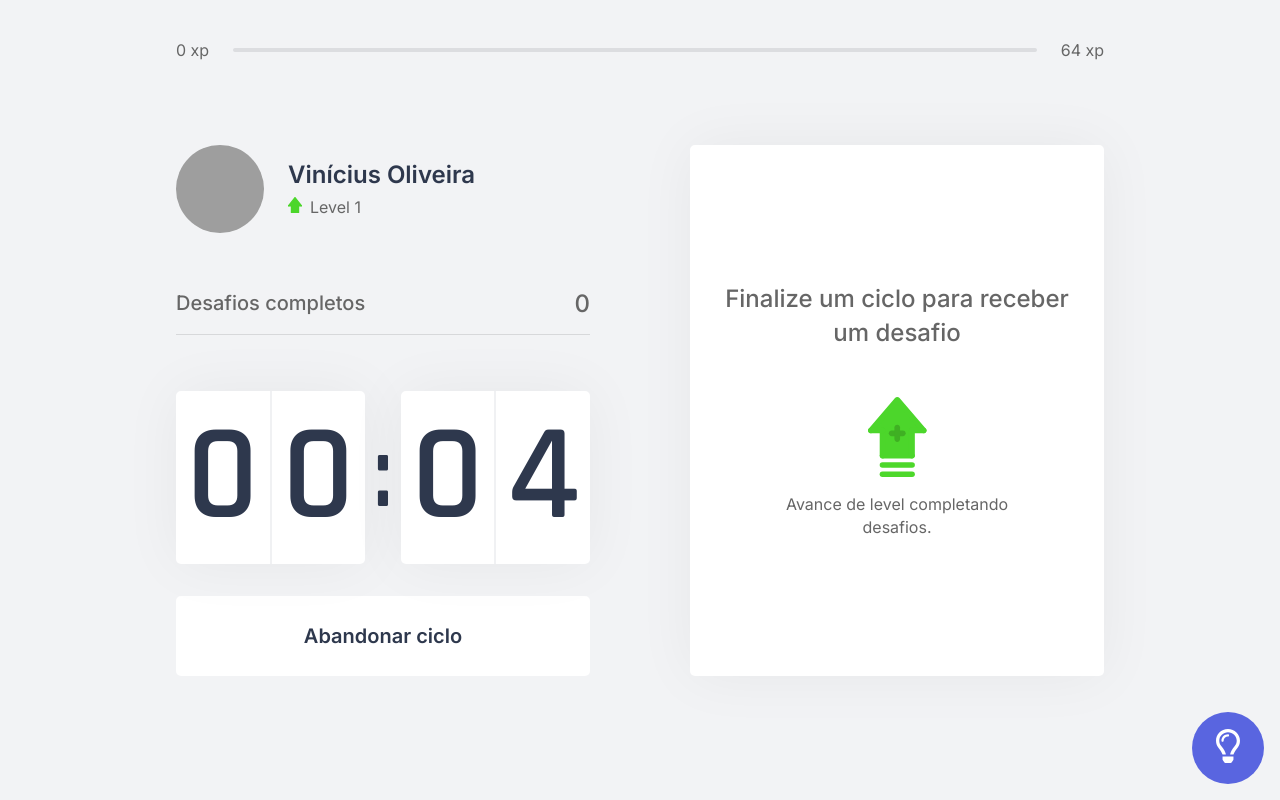
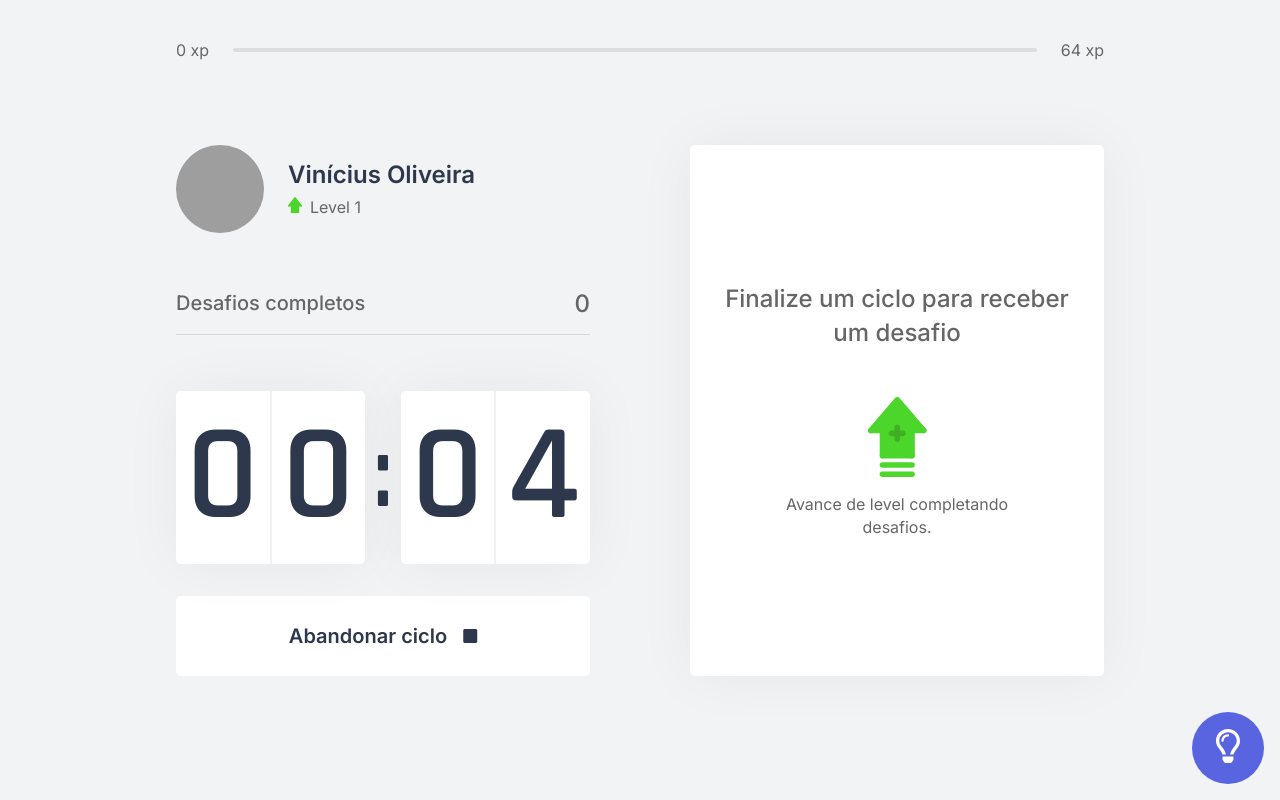
Before and after one commit to viniciusoliveiras/NLW-4, a Next.js app: page / in a window 1280 px wide. Both pictures are taken after a click on the button "Iniciar um ciclo". Built offline with nearby package versions, Linux system fonts and the light colour scheme; grey boxes are pictures that could not be loaded.

Commit message:
Icons updated (Font Awesome)

```diff
--- a/package.json
+++ b/package.json
@@ -8,11 +8,6 @@
     "start": "next start"
   },
   "dependencies": {
-    "@fortawesome/fontawesome-free": "^5.15.2",
-    "@fortawesome/fontawesome-svg-core": "^1.2.34",
-    "@fortawesome/free-regular-svg-icons": "^5.15.2",
-    "@fortawesome/free-solid-svg-icons": "^5.15.2",
-    "@fortawesome/react-fontawesome": "^0.1.14",
     "js-cookie": "^2.2.1",
     "next": "10.0.7",
     "react": "17.0.1",
--- a/src/components/Countdown.tsx
+++ b/src/components/Countdown.tsx
@@ -31,8 +31,7 @@ export function Countdown() {
 
       {hasFinished ? (
         <button disabled className={styles.countdownButton}>
-          Ciclo encerrado{' '}
-          <img src='icons/completedCicle.svg' alt='Ciclo encerrado' />
+          Ciclo encerrado <i className="fas fa-check-circle" />
         </button>
       ) : (
         <>
@@ -42,7 +41,7 @@ export function Countdown() {
               className={`${styles.countdownButton} ${styles.countdownButtonActive}`}
               onClick={resetCountdown}
             >
-              Abandonar ciclo
+              Abandonar ciclo <i className="fas fa-stop" />
             </button>
           ) : (
             <button
@@ -50,7 +49,7 @@ export function Countdown() {
               className={styles.countdownButton}
               onClick={startCountdown}
             >
-              Iniciar um ciclo <img src='/icons/start-cicle.svg' alt='Icon' />
+              Iniciar um ciclo <i className="fas fa-play" />
             </button>
           )}
         </>
--- a/src/pages/_document.tsx
+++ b/src/pages/_document.tsx
@@ -11,6 +11,10 @@ export default class MyDocument extends Document {
             href='https://fonts.googleapis.com/css2?family=Inter:wght@400;500;600&family=Rajdhani:wght@600&display=swap'
             rel='stylesheet'
           />
+          <link
+            rel='stylesheet'
+            href='https://cdnjs.cloudflare.com/ajax/libs/font-awesome/5.11.2/css/all.css'
+          />
         </Head>
 
         <body>
--- a/src/styles/components/Countdown.module.css
+++ b/src/styles/components/Countdown.module.css
@@ -64,6 +64,11 @@
   background: var(--blue-dark);
 }
 
+.countdownButton > i {
+  font-size: 1rem;
+  margin-left: 1rem;
+}
+
 .countdownButton img {
   margin-left: 0.75rem;
   font-size: 0px;
@@ -86,6 +91,6 @@
   border-bottom: 5px solid var(--green);
 }
 
-.countdownButton:disabled img {
-  margin-left: 0.75rem;
+.countdownButton:disabled i {
+  color: var(--green);
 }
```
